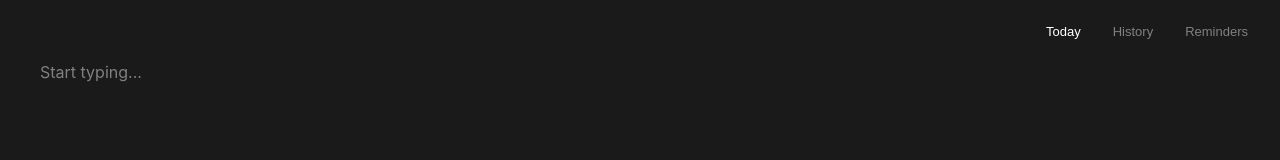
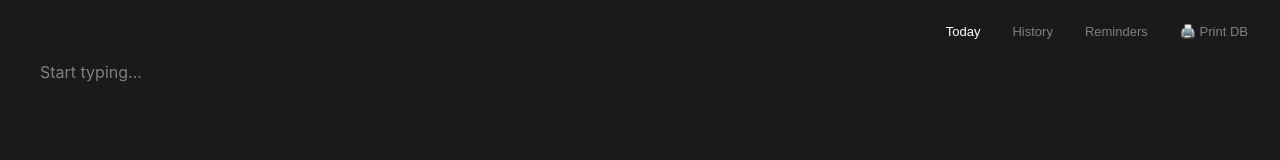
Before and after one commit to buhama/juli, a React (Vite) app: page / in a window 1280 px wide. Shown: the top 160 px of the page. Built offline with nearby package versions, Linux system fonts and the light colour scheme.

Commit message:
front end access db

```diff
--- a/src/App.tsx
+++ b/src/App.tsx
@@ -134,6 +134,23 @@ function App() {
   const [currentDate, setCurrentDate] = useState("");
   const [searchQuery, setSearchQuery] = useState("");
 
+  const handlePrintTable = async () => {
+    try {
+      const result = await invoke('print_notes_table');
+      console.log('Notes from DB:', result);
+      alert('Table printed to terminal! Check the console.');
+    } catch (error) {
+      console.error('Failed to print table:', error);
+    }
+  };
+
+  useEffect(() => {
+    invoke<void>('init_db')
+      .catch((error) => {
+        console.error('Failed to initialize database:', error);
+      });
+  }, []);
+
   useEffect(() => {
     invoke<string>('get_formatted_date')
       .then((formattedDate) => {
@@ -144,15 +161,29 @@ function App() {
       });
 
     const savedNotes = localStorage.getItem('notes');
+
     if (savedNotes) {
       setNotes(savedNotes);
     }
   }, []);
 
   const handleNotesChange = (e: React.ChangeEvent<HTMLTextAreaElement>) => {
+    if (!currentDate) return;
+
     const value = e.target.value;
     setNotes(value);
-    localStorage.setItem('notes', value);
+
+    setTimeout(() => {
+      localStorage.setItem('notes', value);
+
+      invoke<number>('add_note', { text: value, forDate: currentDate })
+        .catch((error) => {
+          console.error('Failed to add note:', error);
+        })
+        .then((result) => {
+          console.log('Note added:', result);
+        });
+    }, 500);
   };
 
   const filteredReminders = REMINDERS.filter(reminder =>
@@ -181,6 +212,13 @@ function App() {
           onClick={() => setCurrentView('reminders')}
         >
           Reminders
+        </button>
+        <button
+          className="nav-link"
+          onClick={handlePrintTable}
+          style={{ marginLeft: 'auto' }}
+        >
+          🖨️ Print DB
         </button>
       </nav>
 
```
